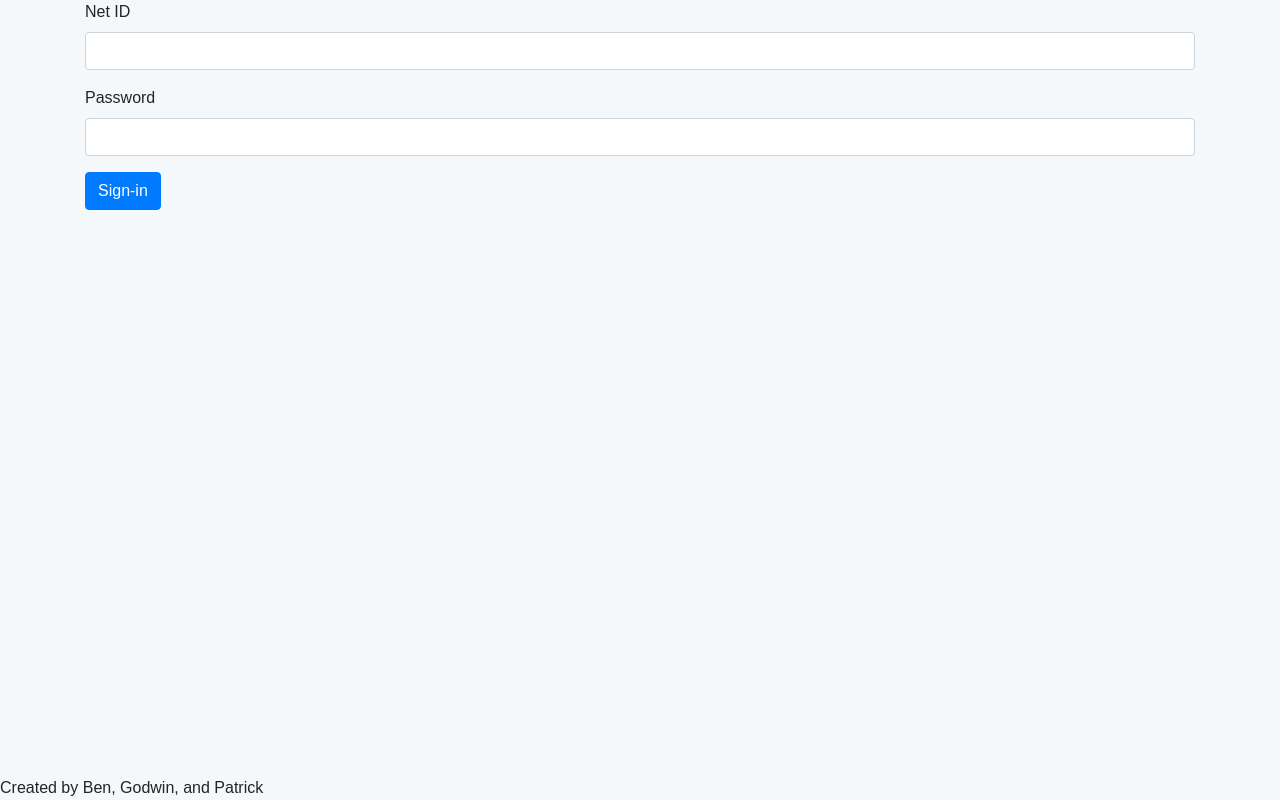
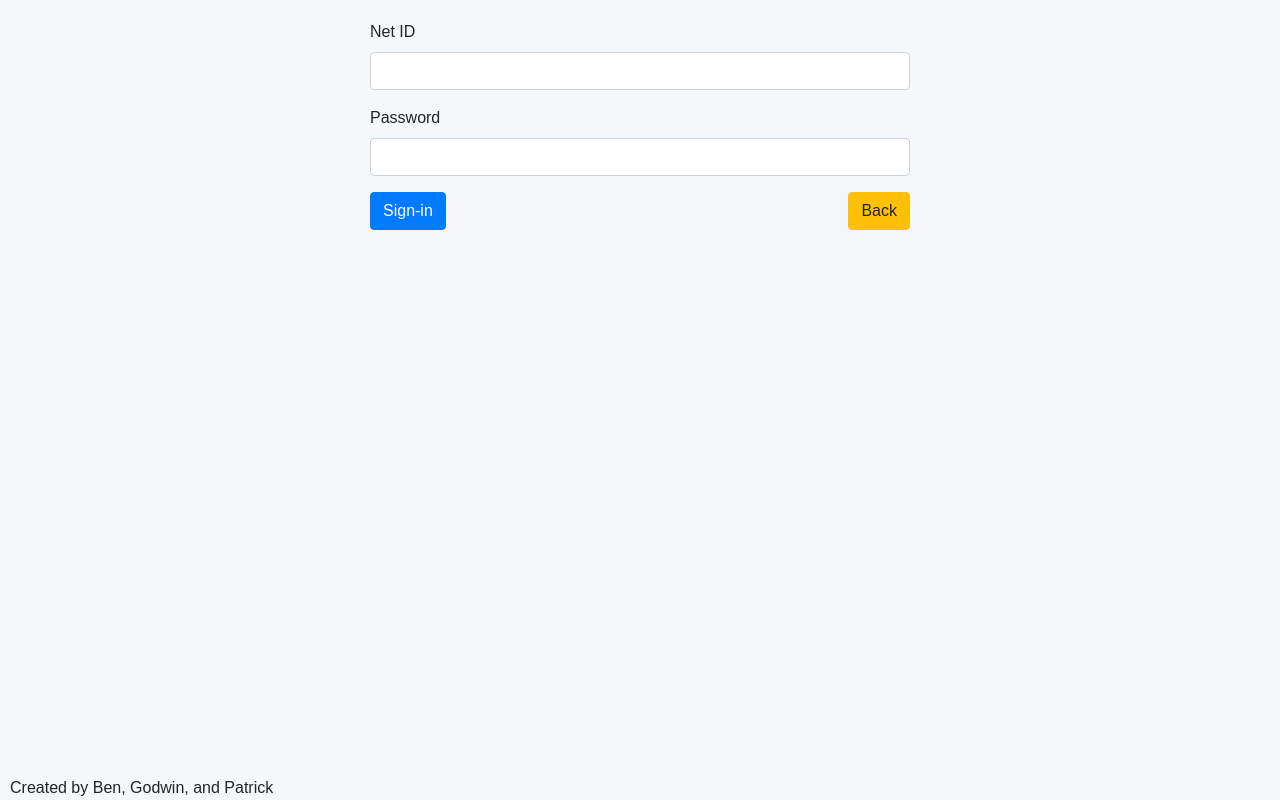
Before and after one commit to godwinvincent/ta-helper, a React (Create React App) app in the folder client/ta-palv2/: page /login in a window 1280 px wide. Built offline with nearby package versions, Linux system fonts and the light colour scheme.

Commit message:
added back buttons and cleaned style

```diff
--- a/client/ta-palv2/src/App.js
+++ b/client/ta-palv2/src/App.js
@@ -146,7 +146,6 @@ class App extends Component {
   handleSignIn(email, password) {
     this.setState({ errorMessage: null });
     this.signin(email, password)
-
   }
 
   handleSignOut() {
@@ -158,7 +157,7 @@ class App extends Component {
   }
 
   render() {
-    let styles = {position:'fixed',left:0,bottom:0,width:'100%'};
+    let styles = {position:'fixed',left:0,bottom:0,width:'100%',marginLeft:'10px'};
     return(
         <div>
           <Router basename={process.env.PUBLIC_URL + '/'}>
--- a/client/ta-palv2/src/components/EmailVerifyForm.js
+++ b/client/ta-palv2/src/components/EmailVerifyForm.js
@@ -1,5 +1,5 @@
 import React, { Component } from 'react'; //import React Component
-import {FormGroup, Label, Input, Button } from 'reactstrap'
+import {FormGroup, Label, Input, Button, Row, Col } from 'reactstrap'
 import {Redirect} from 'react-router-dom'
 
 export default class EmailVerifyForm extends Component {
@@ -31,7 +31,7 @@ export default class EmailVerifyForm extends Component {
             // error.text().then(error => alert("error"))
         })
     }
-    handleVerify(event){
+    handleVerify(event, clickedVerify){
       event.preventDefault();
       var user = localStorage.getItem("User")
       var auth = localStorage.getItem("Authorization")
@@ -45,7 +45,9 @@ export default class EmailVerifyForm extends Component {
         })
         .then(response => {
             if (response.status < 300) {
+              if (clickedVerify) {
                 alert("email verified!, please log in again!")
+              }
               localStorage.removeItem("Authorization")
               localStorage.removeItem("User")
               window.location.reload();
@@ -58,6 +60,7 @@ export default class EmailVerifyForm extends Component {
             // error.text().then(error => alert("error"))
         })
     }
+
     handleChange(event){
       let newState = {};
       newState[event.target.name] = event.target.value;
@@ -68,6 +71,8 @@ export default class EmailVerifyForm extends Component {
       return (this.props.redirect ? <Redirect to="/" /> :(
         <span>
         <form>
+        <Row id="email-row">
+            <Col sm={{ size: 6, offset: 3 }}>
               <FormGroup>
                 <Label for="Email Verification Code">Email Verification Code</Label>
                 <Input onChange = {e => this.handleChange(e)} id="code"
@@ -79,14 +84,18 @@ export default class EmailVerifyForm extends Component {
                 <Button color="primary" onClick={(e) => this.handleSend(e)} >
                   Send Email
                 </Button>
+                <Button color="warning" style={{float: 'right'}} onClick={(e) => this.handleVerify(e, false)} >
+                  Home
+                </Button>
               </FormGroup>
               <FormGroup>
-            <Button color="primary" onClick={(e) => this.handleVerify(e)} >
+                <Button color="primary" onClick={(e) => this.handleVerify(e, true)} >
                   Submit
                 </Button>
               </FormGroup>
+            </Col>
+          </Row>
         </form>
         </span>))
-
     }
   }
--- a/client/ta-palv2/src/components/SignInForm.js
+++ b/client/ta-palv2/src/components/SignInForm.js
@@ -1,5 +1,5 @@
 import React, { Component } from 'react'; //import React Component
-import {FormGroup, Label, Input, Button } from 'reactstrap'
+import {FormGroup, Label, Input, Button, Row, Col } from 'reactstrap'
 import {Redirect} from 'react-router-dom'
 
 export default class SignInForm extends Component {
@@ -15,6 +15,18 @@ export default class SignInForm extends Component {
       event.preventDefault(); //don't submit
       this.props.signInCallback(this.state.netid, this.state.password);
     }
+
+    handleGoBack(event) {
+      event.preventDefault();
+      window.location = '/'
+    }
+
+    // go back to home page
+    handleSignOut(event) {
+      event.preventDefault();
+      this.props.signOutCallback();
+    }
+
     handleChange(event){
       let newState = {};
       newState[event.target.name] = event.target.value;
@@ -24,7 +36,9 @@ export default class SignInForm extends Component {
     /* SignUpForm#render() */
     render() {
       return (this.props.redirect ? <Redirect to="/" /> :(
-        <form>
+        <form style={{marginTop: '20px'}}>
+          <Row id="email-row">
+            <Col sm={{ size: 6, offset: 3 }}>
               <FormGroup>
                 <Label for="netid">Net ID</Label>
                 <Input onChange = {e => this.handleChange(e)} id="netid"
@@ -44,7 +58,12 @@ export default class SignInForm extends Component {
                 <Button color="primary" onClick={(e) => this.handleSignIn(e)} >
                   Sign-in
                 </Button>
+                <Button color="warning" onClick={(e) => this.handleGoBack(e)} style={{float: 'right'}} >
+                  Back
+                </Button>
               </FormGroup>
+            </Col>
+          </Row>
         </form>))
 
     }
--- a/client/ta-palv2/src/components/SignUpForm.js
+++ b/client/ta-palv2/src/components/SignUpForm.js
@@ -28,10 +28,18 @@ export default class SignUpForm extends Component {
       this.setState(newState);
     }
 
+    handleGoBack(event) {
+      event.preventDefault();
+      window.location = "/"
+    }
+
     /* SignUpForm#render() */
     render() {
         return (this.props.redirect ? <Redirect to="/" /> : (
-        <form>
+        <form style={{marginTop: '20px'}}>
+            <Button color="warning" style={{marginBottom: '10px'}} onClick={(e) => this.handleGoBack(e)} >
+              Back
+            </Button>
           {/* email */}
           <FormGroup>
             <Label for="email">UW NET ID</Label>
@@ -82,6 +90,5 @@ export default class SignUpForm extends Component {
             </Button>
           </FormGroup>
         </form>))
-
     }
   }
--- a/client/ta-palv2/src/components/styles/Home.css
+++ b/client/ta-palv2/src/components/styles/Home.css
@@ -1,3 +1,7 @@
 #land-signup {
     margin-top: 10px;
 }
+
+#email-row {
+    margin-top: 10px;
+}
```
Also changed, not shown: 1 other file (tests, documents, lock files or other folders). Lines whose indentation alone changed are shown as unchanged.
